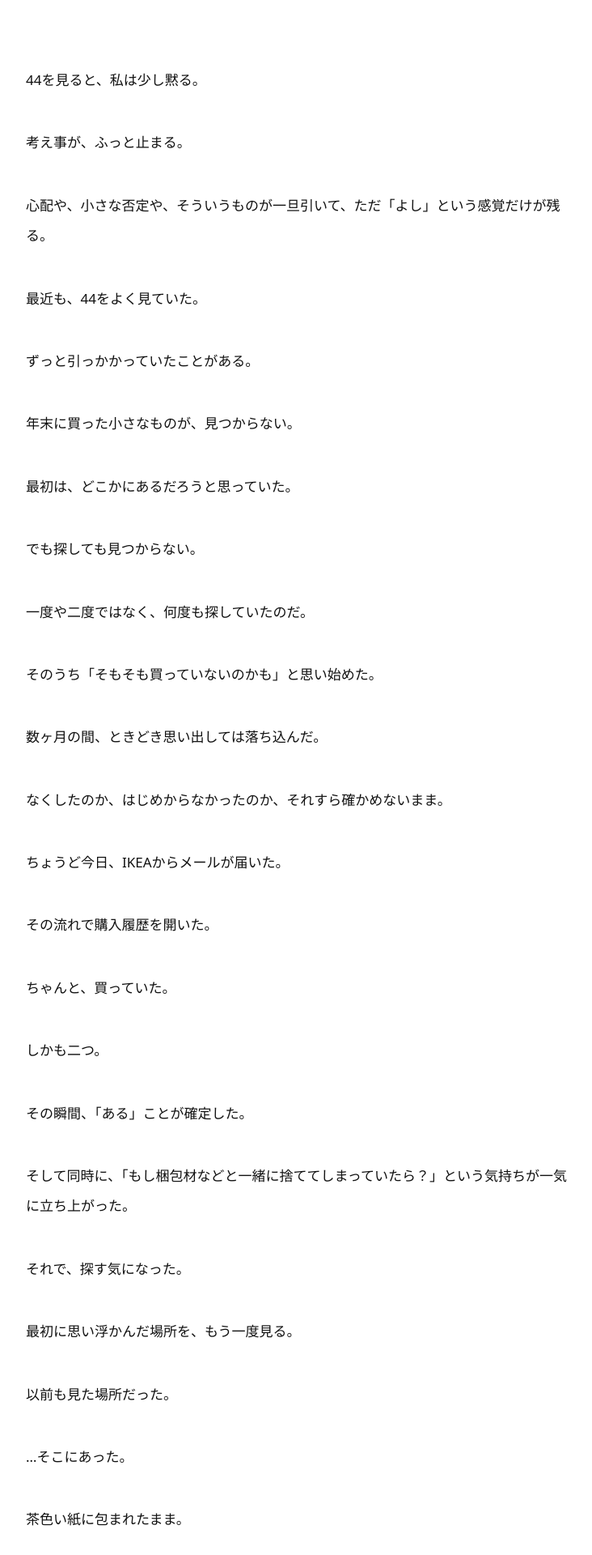
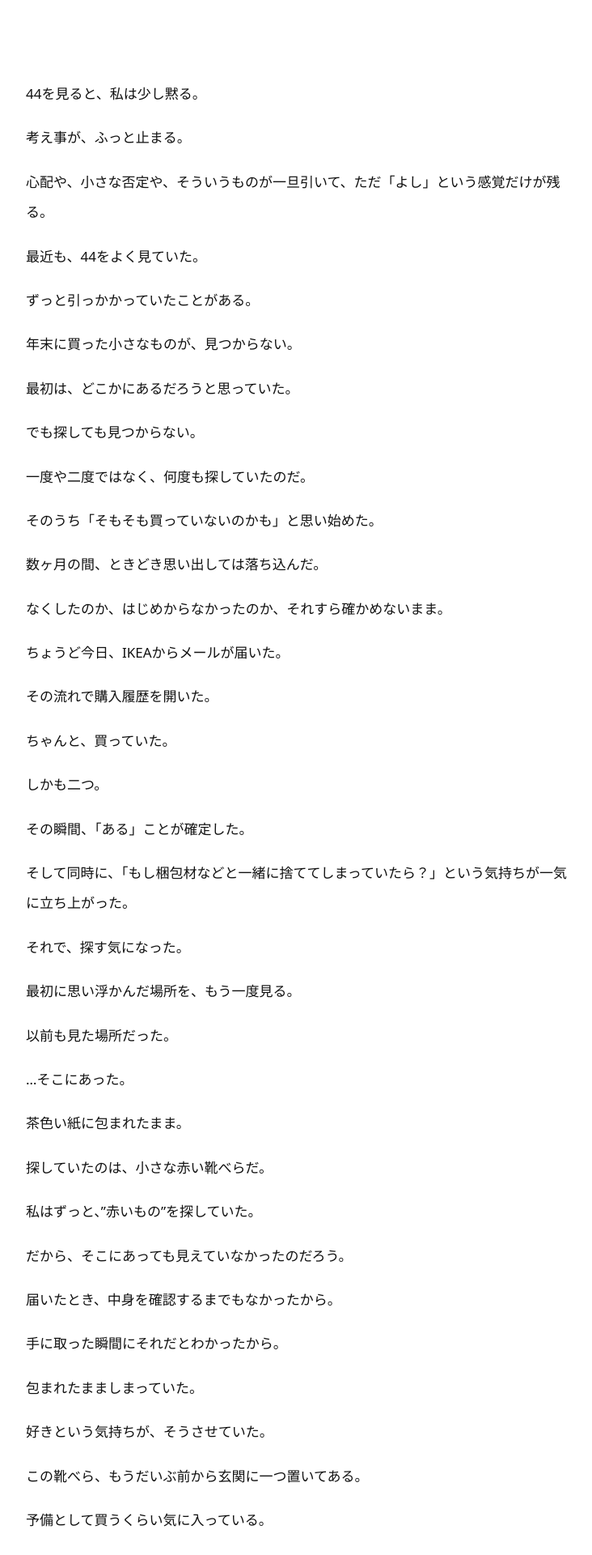
Before and after one commit to ohlucinda/ohlucinda-mobile, a Jekyll site: the page built from _posts/2026-05-01-赤いもの.md, in a window 1280 px wide. Shown: the top 1920 px of the page at 81% size, without its empty margins (268-1000 px from the left). Built offline with Jekyll 4.4.1, drawn with Linux system fonts in a browser that asks for light colours.

Commit message:
Update style.css

```diff
--- a/assets/style.css
+++ b/assets/style.css
@@ -13,9 +13,12 @@
   padding: 80px 24px;
 }
 
-main p {
+main {
+  max-width: 680px;
+  margin: 0 auto;
+  padding: 80px 24px;
+
   line-height: 2.2;
-  margin: 0 0 40px 0;
 }
 
 a {
```
